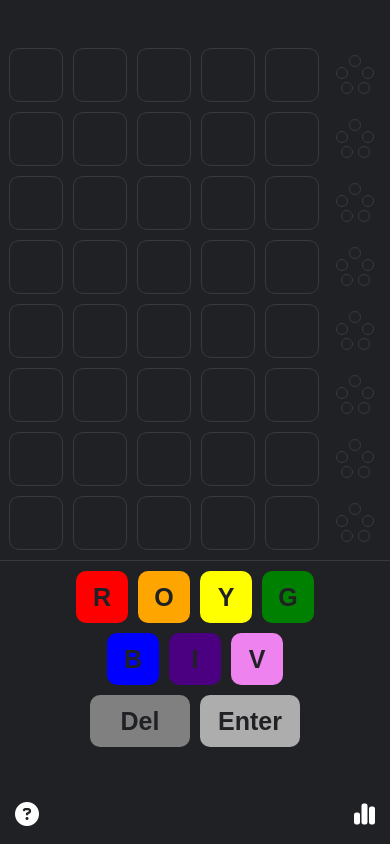
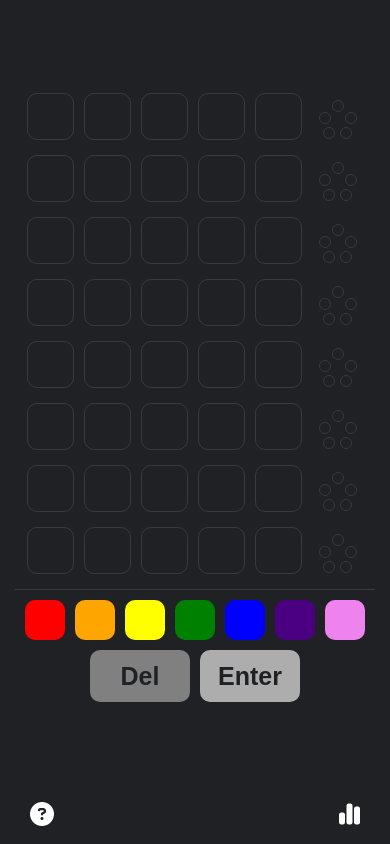
Before and after one commit to JanRoces/rainbow-riddle, a React (Create React App) app: page / in a window 390 px wide. Built offline with nearby package versions, Linux system fonts and the light colour scheme.

Commit message:
reduce color selection size on mobile

```diff
--- a/src/components/ColorButton.js
+++ b/src/components/ColorButton.js
@@ -1,13 +1,13 @@
 import React from 'react';
 
-function ColorButton({ hex, symbol, onSelectColor }) {
+function ColorButton({ hex, symbol, isMobile, onSelectColor }) {
   return (
     <button
-      className="button-color"
+      className={`button-color${isMobile ? '-mobile' : ''}`}
       style={{ backgroundColor: hex }}
       onClick={() => onSelectColor(symbol)}
     >
-      {symbol}
+      {!isMobile ? symbol : ''}
     </button>
   );
 }
--- a/src/components/ColorSelection.js
+++ b/src/components/ColorSelection.js
@@ -2,6 +2,7 @@ import React, { useEffect } from 'react';
 import ColorButton from './ColorButton';
 import ActionButton from './ActionButton';
 import { animateColorSquares } from '../utils/animation';
+import { useMediaQuery } from '@mui/material';
 import { COLORS_VIBRANT } from '../utils/colors';
 import '../styles/ColorSelect.css';
 import '../styles/ActionButton.css';
@@ -19,6 +20,7 @@ function ColorSelection({
   setResultGrid,
 }) {
   const maxInputLenth = 5;
+  const isMobile = useMediaQuery('(max-width:768px)');
 
   function selectColor(symbol) {
     const letter = symbol.toUpperCase();
@@ -103,7 +105,7 @@ function ColorSelection({
       setResultGrid([...resultGrid, result]);
       setCurrentRow(currentRow + 1);
       setInput([]);
-      animateColorSquares(currentRow);
+      animateColorSquares(currentRow, isMobile);
     }
   }
 
@@ -133,7 +135,25 @@ function ColorSelection({
     };
   }, [input]);
 
-  function renderButtons() {
+  function renderColorButtonsMobile() {
+    const len = COLORS_VIBRANT.length;
+    const group = [];
+
+    for (let i = 0; i < len; i++) {
+      const color = {
+        ...COLORS_VIBRANT[i],
+        isMobile: true,
+      };
+
+      group.push(
+        <ColorButton {...color} key={color.name} onSelectColor={selectColor} />
+      );
+    }
+
+    return <div className="group">{group}</div>;
+  }
+
+  function renderColorButtons() {
     const len = COLORS_VIBRANT.length;
 
     function buttonGroup(start = 0, end = len) {
@@ -170,9 +190,13 @@ function ColorSelection({
     return buttons;
   }
 
+  function renderColorSelection() {
+    return isMobile ? renderColorButtonsMobile() : renderColorButtons();
+  }
+
   return (
     <div className="key-board">
-      <div className="container-selection">{renderButtons()}</div>
+      <div className="container-selection">{renderColorSelection()}</div>
       <div className="container-action-buttons">
         <ActionButton label="Del" type="delete" onDeleteColor={deleteColor} />
         <ActionButton label="Enter" type="enter" onEnterInput={enterColors} />
--- a/src/components/ColorSquare.js
+++ b/src/components/ColorSquare.js
@@ -1,11 +1,13 @@
 import React from 'react';
+import { useMediaQuery } from '@mui/material';
 
 function ColorSquare({ hex = '' }) {
   const borderColor = '#3A3A3C';
+  const isMobile = useMediaQuery('(max-width:768px)');
 
   return (
     <div
-      className="color-square"
+      className={isMobile ? 'color-square-mobile' : 'color-square'}
       style={{
         backgroundColor: hex,
         border: hex === '' ? '1px solid ' + borderColor : '1px solid ' + hex,
--- a/src/styles/ColorSelect.css
+++ b/src/styles/ColorSelect.css
@@ -15,6 +15,16 @@
     outline: none;
     vertical-align: middle;
     width: 52px;
+}
+
+.button-color-mobile {
+    align-items: center;
+    border: none;
+    border-radius: 10px;
+    display: flex;
+    height: 40px;
+    outline: none;
+    width: 40px;
 }
 
 .container-action-buttons {
--- a/src/styles/GameGrid.css
+++ b/src/styles/GameGrid.css
@@ -13,6 +13,16 @@
     height: 52px;
     justify-content: center;
     width: 52px;
+    transition: transform 0.5s ease;
+}
+
+.color-square-mobile {
+    align-items: center;
+    border-radius: 10px;
+    display: flex;
+    height: 45px;
+    justify-content: center;
+    width: 45px;
     transition: transform 0.5s ease;
 }
 
--- a/src/utils/animation.js
+++ b/src/utils/animation.js
@@ -1,7 +1,10 @@
-export function animateColorSquares(currentRow) {
+export function animateColorSquares(currentRow, isMobile) {
+  const className = isMobile ? 'color-square-mobile' : 'color-square';
+
   const colorSquares = document.querySelectorAll(
-    `.grid-row:nth-child(${currentRow + 1}) .color-square`
+    `.grid-row:nth-child(${currentRow + 1}) .${className}`
   );
+
   colorSquares.forEach((square, index) => {
     square.classList.add('animate-square');
     square.style.animationDelay = `${index * 0.1}s`;
```
